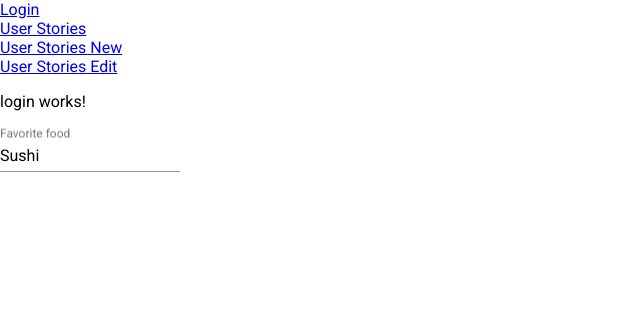
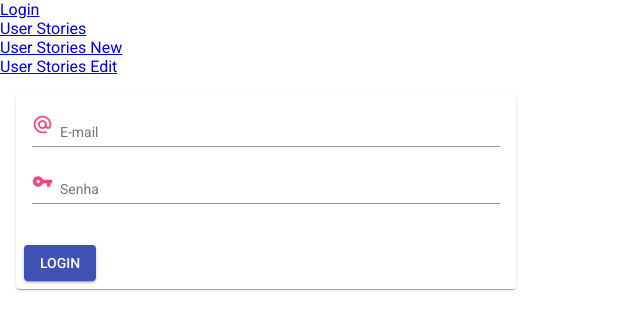
Before and after one commit to ddsdaniel/Agilis, an Angular app in the folder front-end/Agilis/: page /login in a window 1280 px wide. Shown: the top 330 px of the page, without its empty margins (0-640 px from the left). Built offline with nearby package versions, Linux system fonts and the light colour scheme.

Commit message:
comecando o login

```diff
--- a/front-end/Agilis/package.json
+++ b/front-end/Agilis/package.json
@@ -16,6 +16,7 @@
     "@angular/common": "~8.2.14",
     "@angular/compiler": "~8.2.14",
     "@angular/core": "~8.2.14",
+    "@angular/flex-layout": "^9.0.0-beta.29",
     "@angular/forms": "~8.2.14",
     "@angular/material": "^8.2.3",
     "@angular/platform-browser": "~8.2.14",
--- a/front-end/Agilis/src/app/app.component.scss
+++ b/front-end/Agilis/src/app/app.component.scss
@@ -0,0 +1,3 @@
+.spacer {
+  flex: 1 1 auto;
+}
--- a/front-end/Agilis/src/app/components/seguranca/login/login.component.html
+++ b/front-end/Agilis/src/app/components/seguranca/login/login.component.html
@@ -1,7 +1,25 @@
-<p>login works!</p>
-<form class="example-form">
-  <mat-form-field class="example-full-width">
-    <mat-label>Favorite food</mat-label>
-    <input matInput placeholder="Ex. Pizza" value="Sushi">
-  </mat-form-field>
+<form class="my-form">
+  <mat-card class="my-card">
+    <mat-card-content>
+      <mat-form-field class="full-width">
+        <mat-label>E-mail</mat-label>
+        <input matInput placeholder="E-mail" name="email">
+        <div matPrefix fxLayout="row">
+          <mat-icon color="accent">alternate_email</mat-icon>
+          &nbsp;
+        </div>
+      </mat-form-field>
+      <mat-form-field class="full-width">
+        <mat-label>Senha</mat-label>
+        <input matInput placeholder="Senha" name="password">
+        <div matPrefix fxLayout="row">
+          <mat-icon color="accent">vpn_key</mat-icon>
+          &nbsp;
+        </div>
+      </mat-form-field>
+    </mat-card-content>
+    <mat-card-actions>
+      <button mat-raised-button color="primary">LOGIN</button>
+    </mat-card-actions>
+  </mat-card>
 </form>
--- a/front-end/Agilis/src/app/components/seguranca/login/login.component.scss
+++ b/front-end/Agilis/src/app/components/seguranca/login/login.component.scss
@@ -0,0 +1,10 @@
+form {
+  margin: 16px;
+  min-width: 150px;
+  max-width: 500px;
+  width: 100%;
+}
+
+.full-width {
+  width: 100%;
+}
```
Also changed, not shown: front-end/Agilis/src/app/modules/angular-material/angular-material.module.ts (+11 -2 lines), 1 other file (tests, documents, lock files or other folders).
